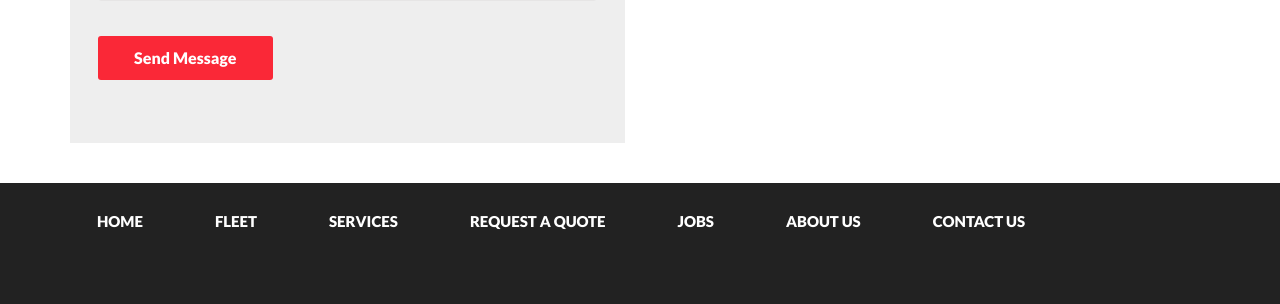
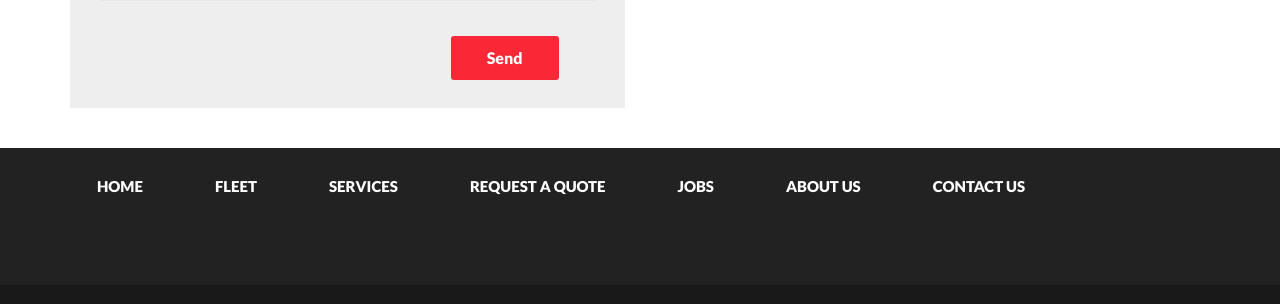
Before and after one commit to kmauet/urbanexpress, a Rails app: page /contact-us in a window 1280 px wide. Shown: the part 1393-1697 px from the top of the page. Run offline with Rails 7, Linux system fonts and the light colour scheme; style sheets or scripts are compiled from the project's sources; parts of the project's set-up code (start-up, migrations or seed data) failed here and were passed over; some libraries are stand-ins or nearby versions; some web fonts are replaced.

Commit message:
add captcha to contact_us forms

```diff
--- a/app/views/web_page/contact_us.html.erb
+++ b/app/views/web_page/contact_us.html.erb
@@ -41,10 +41,16 @@
             <div class="form-group">
               <%= f.input :additional_notes, autofocus: true, as: :text, input_html: {class: "white_bg", :cols => 60, :rows => 8 } %>
             </div>
-            <div class="form-group">
-              <%= f.button :submit, "Send Message"%>
+            <div  class="row">
+              <div class="form-group">
+                <div class="col-md-8">
+                  <%= recaptcha_tags %>
+                </div>
+                <div class="col-md-3">
+                  <%= f.button :submit, "Send"%>
+                </div>
+              </div>
             </div>
-            <%= recaptcha_tags %>
           <% end %>
         </div>
       </div>
```
Also changed, not shown: app/views/web_page/home.html.erb (+9 -5 lines).
